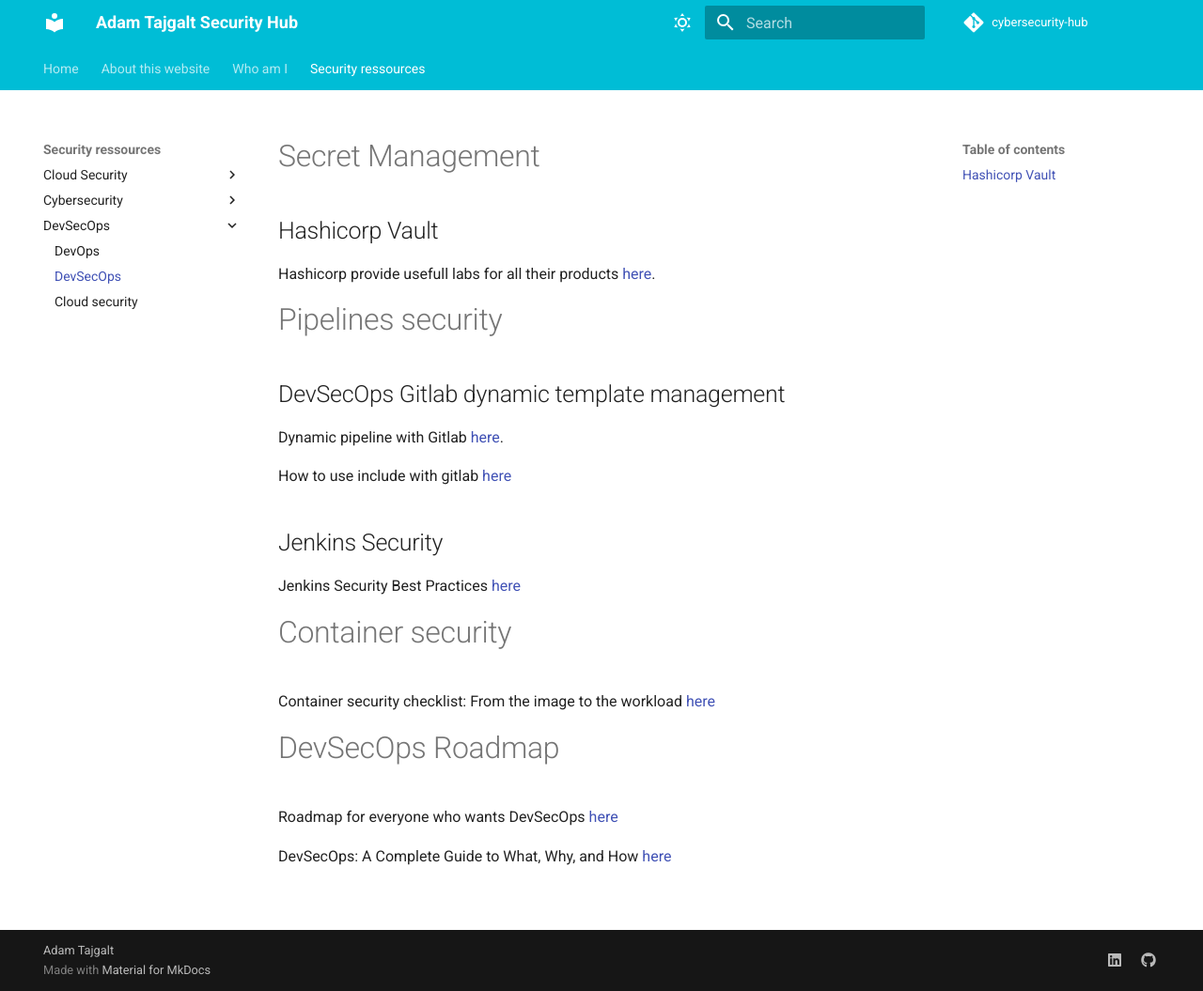
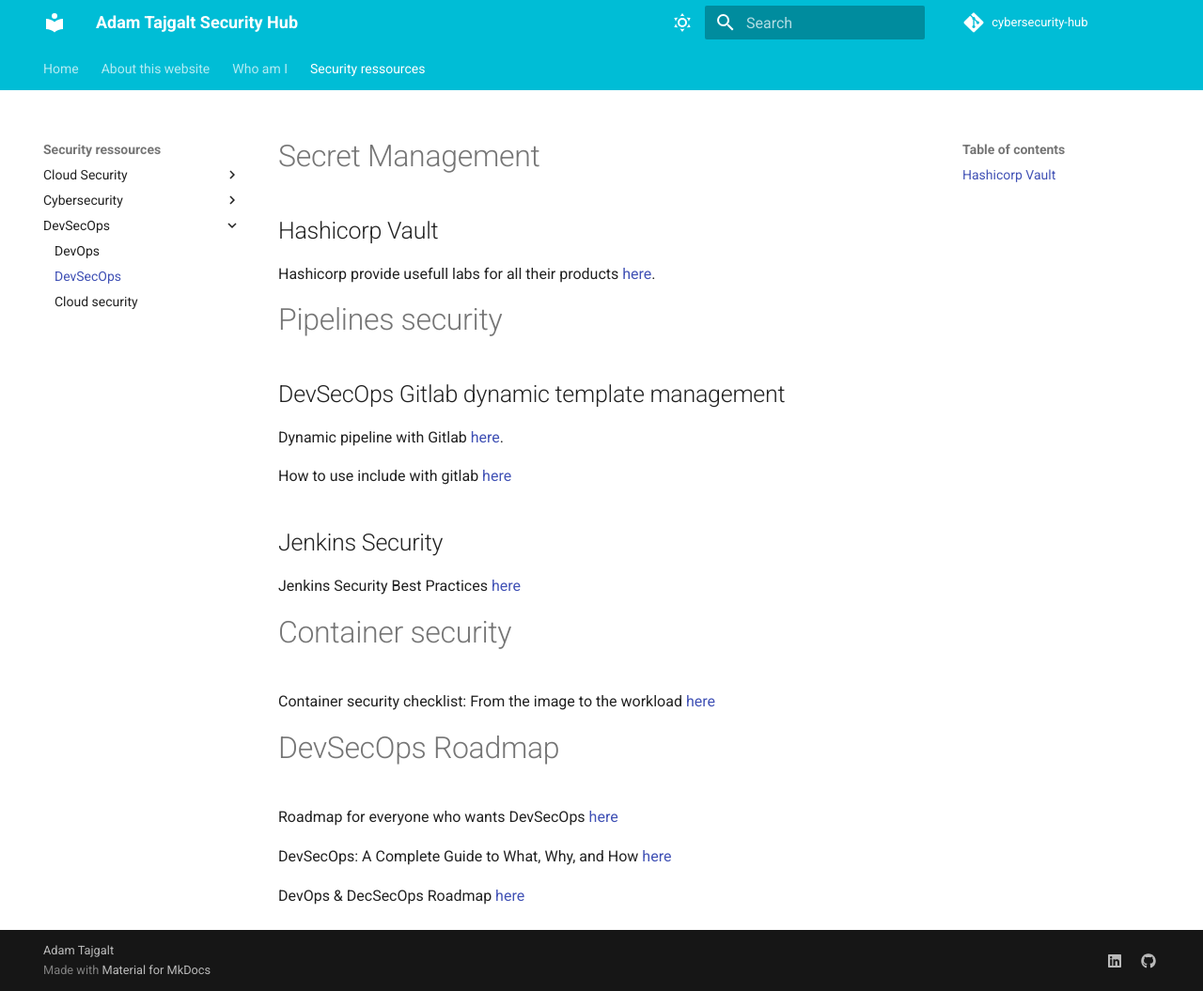
Before and after one commit to adamtaj/cybersecurity-hub, an MkDocs documentation site: the page built from docs/Security ressources/DevSecOps/DevSecOps.md, in a window 1280 px wide and 1055 px high. Shown: the whole window at 94% size. Built offline with MkDocs 1.6.1 and Material for MkDocs 9.7.7, drawn with Linux system fonts in a browser that asks for light colours; comment, search, counter and statistics services are not loaded.

Commit message:
Update DevSecOps.md

```diff
--- a/docs/Security ressources/DevSecOps/DevSecOps.md
+++ b/docs/Security ressources/DevSecOps/DevSecOps.md
@@ -27,3 +27,5 @@ Container security checklist: From the image to the workload [here](https://gith
 Roadmap for everyone who wants DevSecOps [here](https://github.com/hahwul/DevSecOps)
 
 DevSecOps: A Complete Guide to What, Why, and How [here](https://www.plutora.com/blog/devsecops-guide)
+
+DevOps & DecSecOps Roadmap [here](https://medium.com/faun/devops-decsecops-roadmap-from-beginner-to-an-expert-c3e4fca2b347)
```
